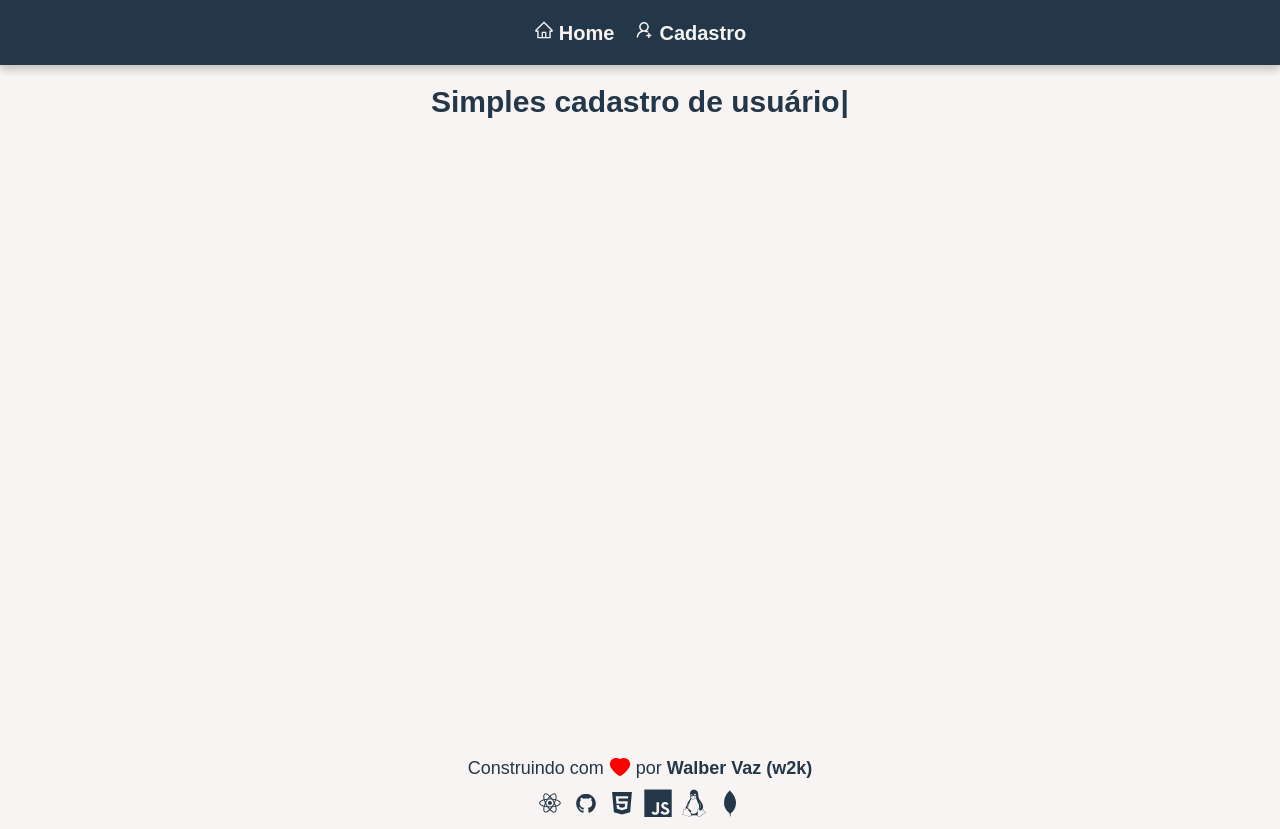
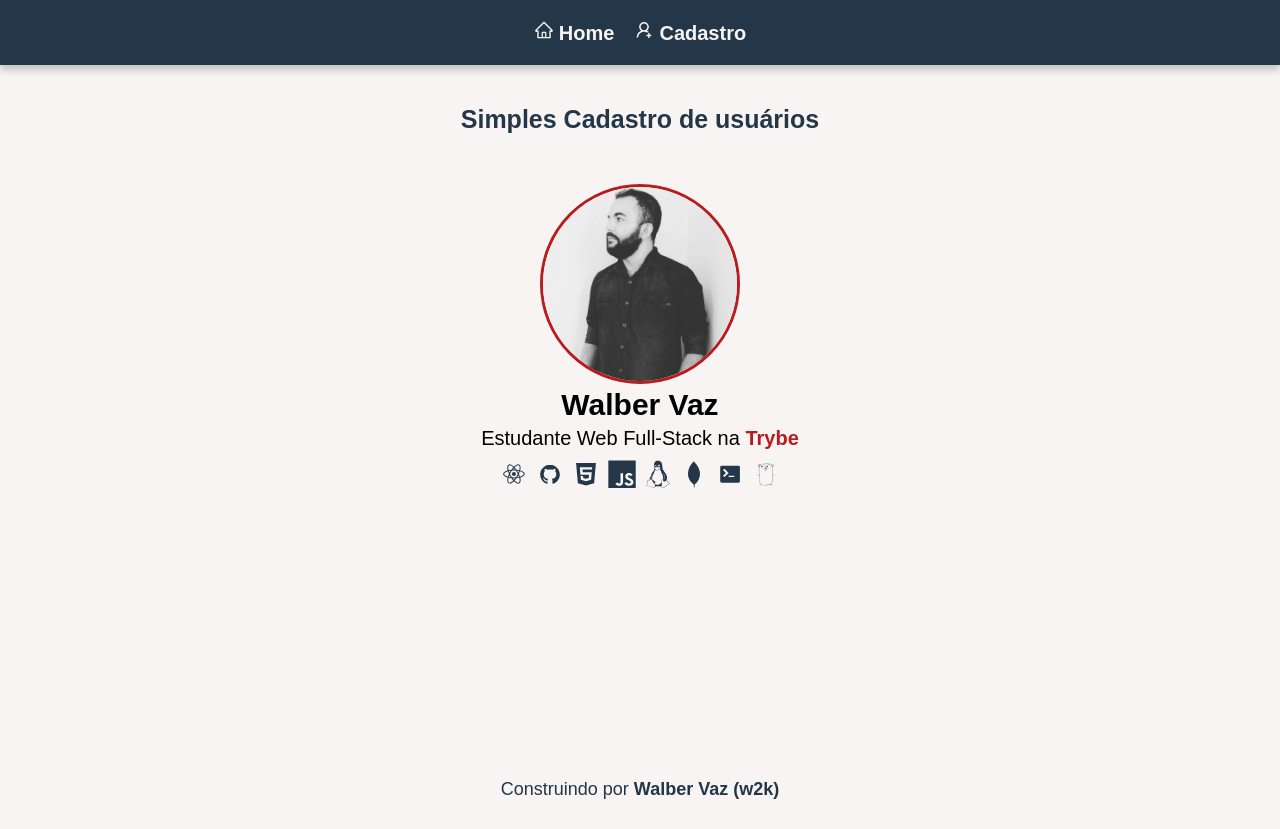
Before and after one commit to walber-vaz/tela-login, a React (Vite) app in the folder frontend/: page / in a window 1280 px wide. Built offline with nearby package versions, Linux system fonts and the light colour scheme.

Commit message:
Terminado card do perfil e parte media screem

```diff
--- a/frontend/package.json
+++ b/frontend/package.json
@@ -14,8 +14,7 @@
     "react-dom": "^18.2.0",
     "react-icons": "^4.7.1",
     "react-router-dom": "^6.4.5",
-    "styled-components": "^5.3.6",
-    "typewriter-effect": "^2.19.0"
+    "styled-components": "^5.3.6"
   },
   "devDependencies": {
     "@types/react": "^18.0.26",
--- a/frontend/src/Pages/Home/index.jsx
+++ b/frontend/src/Pages/Home/index.jsx
@@ -1,19 +1,15 @@
-import Typewriter from 'typewriter-effect';
-
+import perfil from '../../assets/perfil-1.jpg';
+import Card from '../../components/Card';
 import { Container } from './styles';
 
 const Home = () => {
   return (
     <Container>
+      <h2>Simples Cadastro de usuários</h2>
       <main>
-        <Typewriter
-          options={{
-            strings: ['<span>Simples cadastro de usuário</span>'],
-            autoStart: true,
-            loop: true,
-            delay: 120,
-          }}
-        />
+        <section>
+          <Card perfil={perfil} />
+        </section>
       </main>
     </Container>
   );
--- a/frontend/src/Pages/Home/styles.jsx
+++ b/frontend/src/Pages/Home/styles.jsx
@@ -3,16 +3,36 @@ import styled from 'styled-components';
 const Container = styled.main`
   align-items: center;
   display: flex;
+  align-items: center;
   flex-direction: column;
-  height: 85%;
+  height: 88%;
   margin: 0 auto;
   padding: 2rem 0;
   width: 1200px;
 
-  span {
-    font-size: 3rem;
+  h2 {
+    font-size: 2.5rem;
     font-weight: 700;
+    margin-top: 2rem;
   }
+
+  section {
+    display: flex;
+    align-items: center;
+    flex-direction: row;
+    justify-content: space-between;
+    width: 100%;
+    text-align: center;
+
+    @media (max-width: 768px) {
+      flex-direction: column;
+    }
+
+    @media (max-width: 600px) {
+      flex-direction: column;
+    }
+  }
+
   @media (max-width: 768px) {
     width: 100%;
   }
--- /dev/null
+++ b/frontend/src/components/Card/index.jsx
@@ -0,0 +1,46 @@
+import {
+  DiReact,
+  DiGithubBadge,
+  DiHtml5,
+  DiJsBadge,
+  DiLinux,
+  DiMongodb,
+  DiTerminal,
+  DiGo,
+} from 'react-icons/di';
+
+import { Container } from './styles';
+
+const Card = (props) => {
+  const { perfil } = props;
+
+  return (
+    <Container>
+      <section>
+        <div>
+          <img src={perfil} alt="Foto do perfil Walber Vaz" />
+          <h3>Walber Vaz</h3>
+          <p>
+            Estudante Web Full-Stack na
+            <a href="https://www.betrybe.com/" target="_blank" rel="noreferrer">
+              {' '}
+              Trybe
+            </a>
+          </p>
+          <div>
+            <DiReact />
+            <DiGithubBadge />
+            <DiHtml5 />
+            <DiJsBadge />
+            <DiLinux />
+            <DiMongodb />
+            <DiTerminal />
+            <DiGo />
+          </div>
+        </div>
+      </section>
+    </Container>
+  );
+};
+
+export default Card;
--- /dev/null
+++ b/frontend/src/components/Card/styles.jsx
@@ -0,0 +1,73 @@
+import styled from 'styled-components';
+
+const Container = styled.section`
+  display: inline-block;
+  width: 100%;
+  margin-top: 2rem;
+  text-align: center;
+  border-radius: 1rem;
+  padding: 2rem;
+
+  img {
+    border-radius: 50%;
+    border: 0.3rem solid var(--color-hover);
+    width: 200px;
+    height: 200px;
+
+    @media (max-width: 768px) {
+      width: 150px;
+      height: 150px;
+    }
+
+    @media (max-width: 600px) {
+      width: 100px;
+      height: 100px;
+    }
+  }
+
+  div {
+    margin-top: 1rem;
+
+    h3 {
+      font-size: 3rem;
+      font-weight: 600;
+      color: #000;
+      margin-bottom: 0.5rem;
+    }
+
+    p {
+      font-size: 2rem;
+      font-weight: 400;
+      color: #000;
+    }
+
+    a {
+      color: var(--color-hover);
+      text-decoration: none;
+      font-weight: 600;
+      font-size: 2rem;
+      transition: 0.3s;
+
+      &:hover {
+        color: var(--color-hover);
+      }
+    }
+
+    div {
+      margin-top: 1rem;
+
+      svg {
+        margin: 0 0.4rem;
+        font-size: 2.8rem;
+        color: var(--bg-secondary);
+        transition: color 0.4s ease-in-out;
+
+        &:hover {
+          color: var(--color-hover);
+        }
+      }
+    }
+  }
+`;
+
+export { Container };
--- a/frontend/src/components/Footer/index.jsx
+++ b/frontend/src/components/Footer/index.jsx
@@ -1,13 +1,3 @@
-import { AiFillHeart } from 'react-icons/ai';
-import {
-  DiReact,
-  DiGithubBadge,
-  DiHtml5,
-  DiJsBadge,
-  DiLinux,
-  DiMongodb,
-} from 'react-icons/di';
-
 import { Container } from './styles';
 
 const Footer = () => {
@@ -15,21 +5,9 @@ const Footer = () => {
     <Container>
       <footer>
         <p>
-          Construindo com
-          <span>
-            <AiFillHeart />
-          </span>
-          por
+          Construindo por
           <a href="https://github.com/walber-vaz"> Walber Vaz (w2k)</a>
         </p>
-        <div>
-          <DiReact />
-          <DiGithubBadge />
-          <DiHtml5 />
-          <DiJsBadge />
-          <DiLinux />
-          <DiMongodb />
-        </div>
       </footer>
     </Container>
   );
--- a/frontend/src/components/Footer/styles.jsx
+++ b/frontend/src/components/Footer/styles.jsx
@@ -5,7 +5,7 @@ const Container = styled.footer`
   display: flex;
   flex-direction: column;
   /* border: 0.1rem solid red; */
-  height: 8rem;
+  height: 6rem;
   padding: 1rem;
 
   p {
@@ -31,24 +31,6 @@ const Container = styled.footer`
       border-bottom: 0.1rem solid var(--color-hover);
     }
   }
-
-  div {
-    display: flex;
-    align-items: center;
-    justify-content: center;
-    margin-top: 1rem;
-
-    svg {
-      margin: 0 0.4rem;
-      font-size: 2.8rem;
-      color: var(--bg-secondary);
-      transition: color 0.4s ease-in-out;
-
-      &:hover {
-        color: var(--color-hover);
-      }
-    }
-  }
 `;
 
 export { Container };
```
Also changed, not shown: frontend/.eslintrc.json, frontend/src/assets/perfil-1.jpg (added), 1 other file (tests, documents, lock files or other folders).
